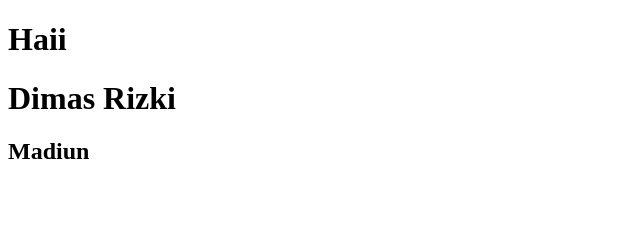
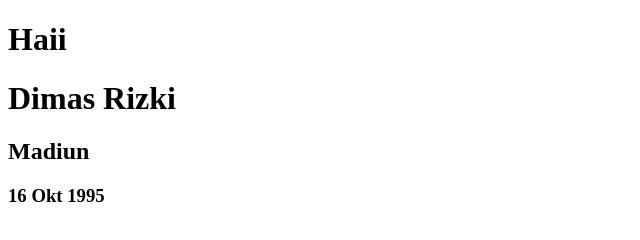
Before and after one commit to DimasRP/Binar, a plain HTML site: page index.html in a window 1280 px wide. Shown: the whole page, without its empty margins (0-640 px from the left). Drawn offline with Linux system fonts and the light colour scheme.

Commit message:
tambah lahir

```diff
--- a/index.html
+++ b/index.html
@@ -10,5 +10,7 @@
     <h1>Haii</h1>
     <h1>Dimas Rizki</h1>
     <h2>Madiun</h2>
+    <h3>16 Okt 1995</h3>
+
 </body>
 </html>
```
